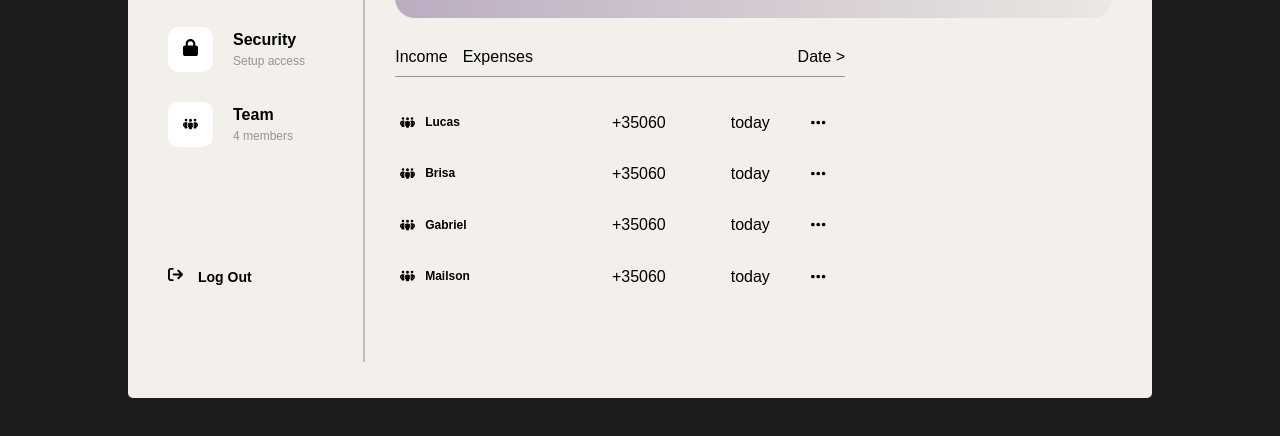
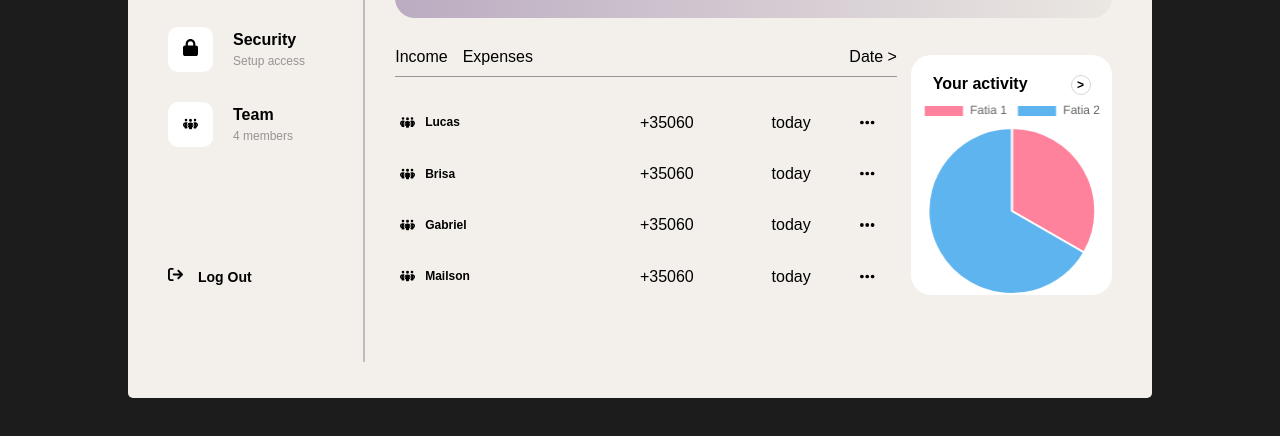
Before and after one commit to joaopaulocosta551/dashboard, a plain HTML site: page index.html in a window 1280 px wide. Shown: the part 362-798 px from the top of the page. Drawn offline with nearby package versions, Linux system fonts and the light colour scheme.

Commit message:
implementation of the pie chart

```diff
--- a/index.html
+++ b/index.html
@@ -260,11 +260,24 @@
                         </tbody>
                     </table>
                 </div>
-                <div class="pizza"></div>
+                <div class="pizza">
+                    <div class="titleActive">
+                        <div class="text-your-active">
+                            <p>Your activity</p>
+                        </div>
+                        <div class="arrow-right">
+                            <p>></p>
+                        </div>
+                    </div>
+                    <div class="canvas">
+                        <canvas id="myChart"></canvas>
+                    </div>
+                </div>
             </div>
         </section>
     </main>
     <script src="index.js"></script>
+    <script src="https://cdn.jsdelivr.net/npm/chart.js"></script>
 </body>
 
 </html>
--- a/index.js
+++ b/index.js
@@ -14,3 +14,26 @@
       }]
     }
   });
+
+
+//   Segundo Gráfico
+
+  var cty = document.getElementById('myChart').getContext('2d');
+  var myChart = new Chart(cty, {
+    type: 'pie',
+    data: {
+      labels: ['Fatia 1', 'Fatia 2', ],
+      datasets: [{
+        data: [10, 20, ],
+        backgroundColor: [
+          'rgba(255, 99, 132, 0.8)',
+          'rgba(54, 162, 235, 0.8)',
+
+        ]
+      }]
+    },
+    options: {
+      responsive: true,
+      maintainAspectRatio: false
+    }
+  });
--- a/style.css
+++ b/style.css
@@ -326,8 +326,8 @@ body{
 .row-icon-color{
     display: flex;
     margin-bottom: 15px;
+}
 
-}
 .icon-color{
     display: flex;
     align-items: center;
@@ -361,13 +361,14 @@ body{
 .table-pizza{
     display: flex;
     width: 100%;
-    width: 600px;
+    align-items: center;
+    justify-content: space-between;
 }
 
 .table-title{
     display: flex;
     flex-direction: column;
-    width: 75%;
+    width: 70%;
 }
 
 .titleOfTable{
@@ -461,3 +462,40 @@ table tbody tr:hover .box{
     font-weight: bold;
     margin-left: 10px;
 }
+
+.pizza{
+    display: flex;
+    flex-direction: column;
+    width: 28%;
+    justify-content: space-between;
+    border-radius: 20px;
+    background-color: white;
+    max-height: 90%;
+    margin-top: 30px;
+}
+
+.titleActive{
+    display: flex;
+    justify-content: space-around;
+    margin-top: 20px;
+
+}
+
+.titleActive p{
+    font-weight: bold;
+}
+
+.arrow-right{
+    display: flex;
+    font-size: 12px;
+    border: 1px solid rgb(214, 214, 214);
+    border-radius: 50%;
+    width: 20px;
+    height: 20px;
+    align-items: center;
+    justify-content: center;
+}
+#myChart{
+    width: 250px;
+    height: 200px;
+}
```
